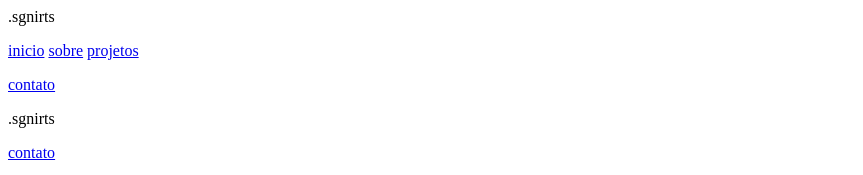
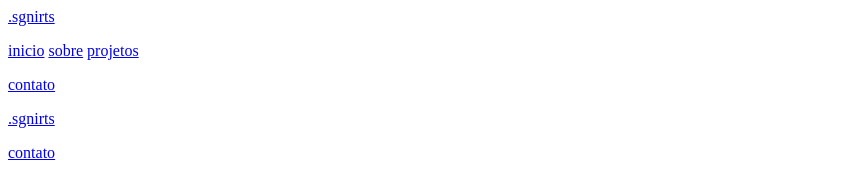
Before and after one commit to forigo/forigo.github.io, a plain HTML site: page templates/sgnirts.html in a window 1280 px wide. Shown: the top 175 px of the page, without its empty margins (0-863 px from the left). Drawn offline with Linux system fonts and the light colour scheme.

Commit message:
Update sgnirts.html

```diff
--- a/templates/sgnirts.html
+++ b/templates/sgnirts.html
@@ -5,7 +5,7 @@
 <!-- Desktop Header -->
 <header class="header">
 
-    <p class="logo-header">.sgnirts</p>
+    <a href="/"><p class="logo-header">.sgnirts</p></a>
 
     <nav class="menu">
         <a href="/">inicio</a>
@@ -21,7 +21,7 @@
 <!-- Mobile Header -->
 <header class="header-mobile">
 
-    <p class="logo-header-mobile">.sgnirts</p>
+    <a href="/"><p class="logo-header-mobile">.sgnirts</p></a>
 
     <p><a class="contact-mobile" href="contato">contato</a></p>
 
```
